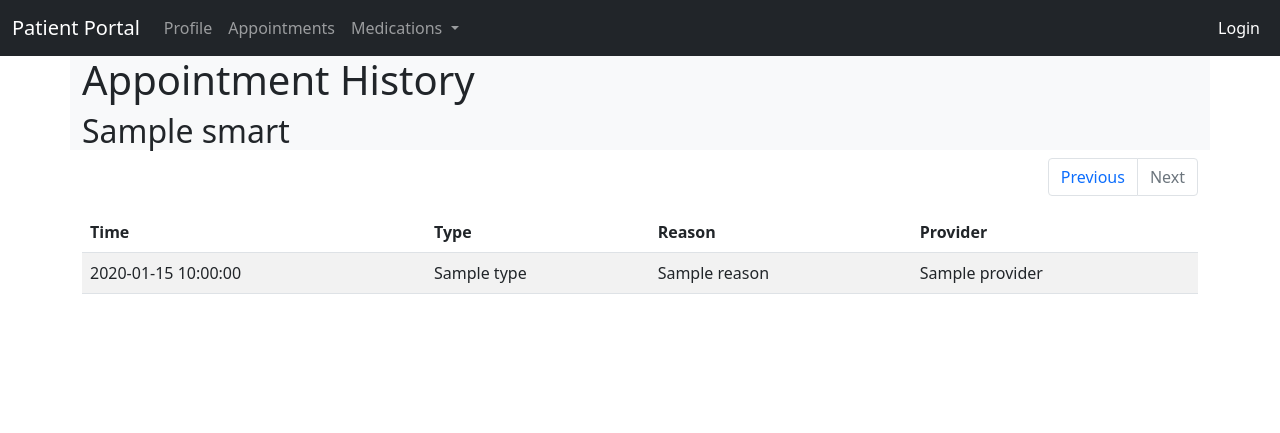
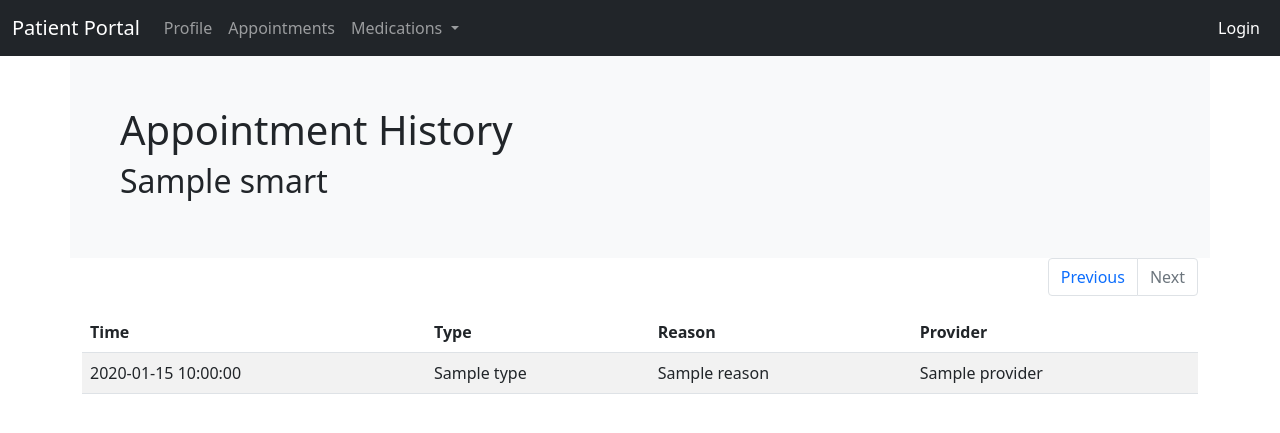
Before and after one commit to kelhwh/fhir-flask-client-web-app, a Flask app: template application/templates/appointments.html in a window 1280 px wide. Shown: the top 433 px of the page. Run offline with Flask 2, Linux system fonts and the light colour scheme; the template is opened without the code that fills it: most values are stand-ins (such as "Sample title", 1, 10 or a date in 2020); some libraries are stand-ins or nearby versions.

Commit message:
add padding to appointment.html

```diff
--- a/application/templates/appointments.html
+++ b/application/templates/appointments.html
@@ -1,8 +1,9 @@
 {% from 'macros.html' import render_form %}
 {% extends "base.html" %}
 {% block content %}
-  <div class="container bg-light">
+  <div class="container bg-light" style="padding:50px">
     <h1>Appointment History</h1>
+
     <h2>{{ smart.human_name(smart.patient.name[0]) }}</h2>
   </div>
   <div class="container bg-white">
```
